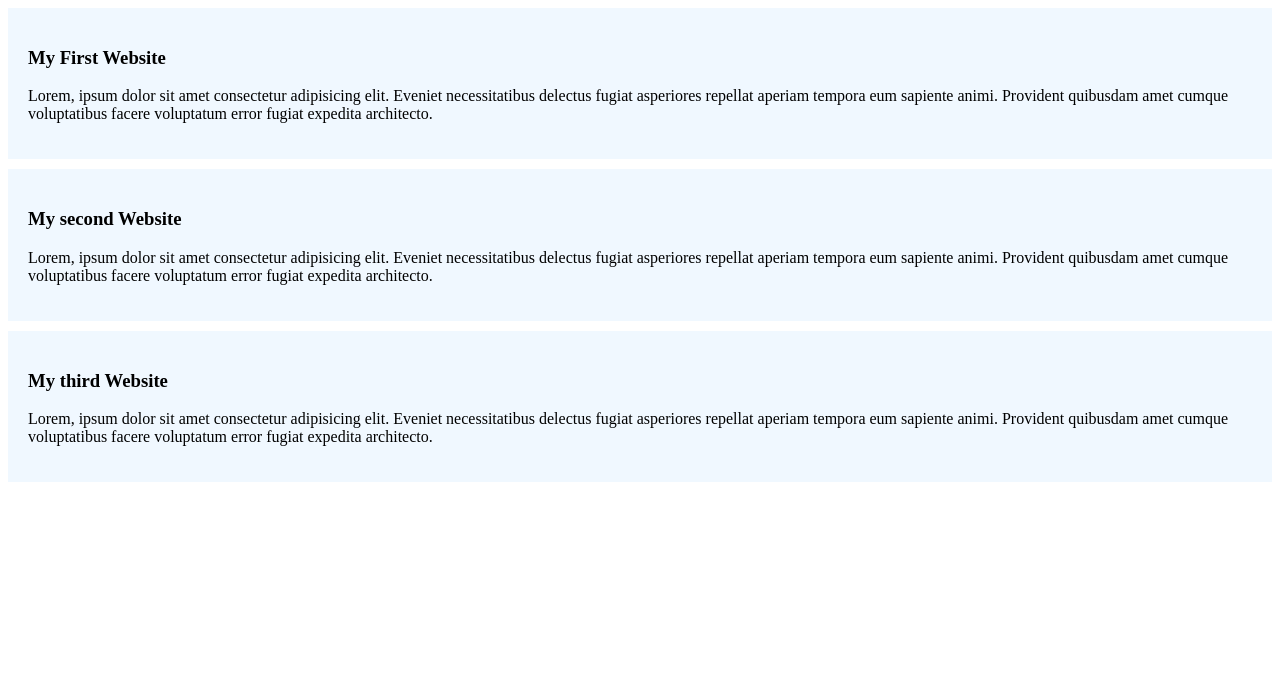
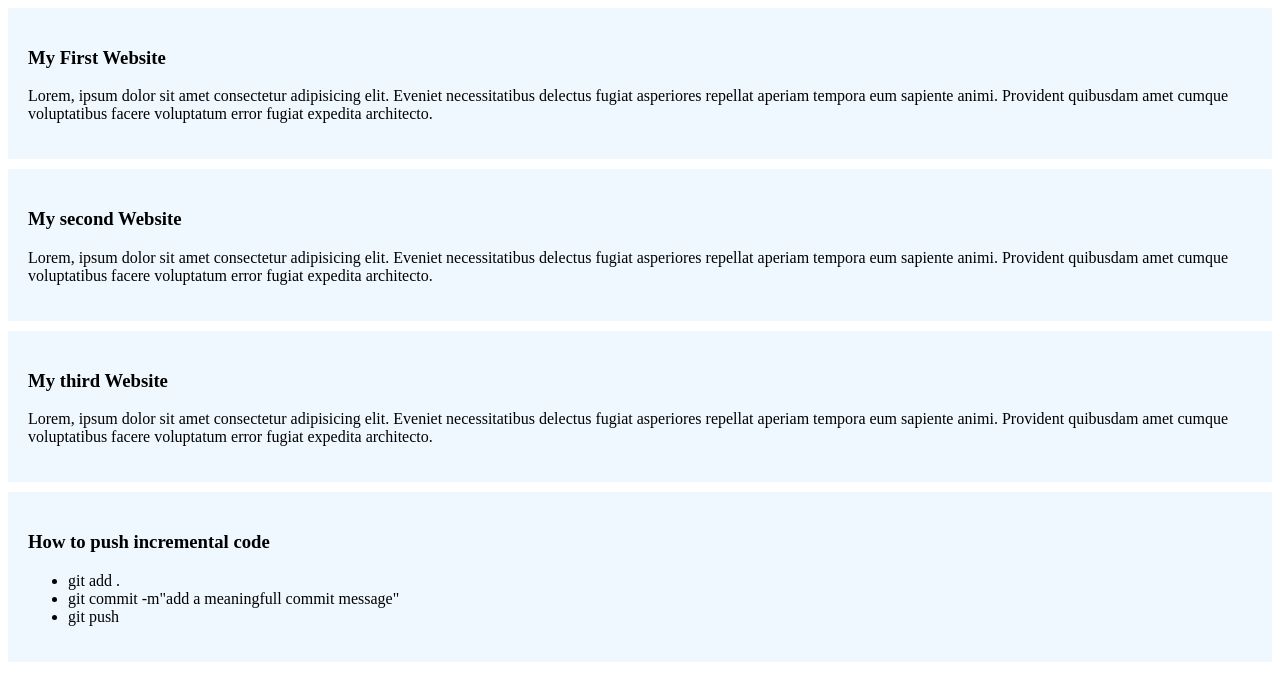
Before and after one commit to isha35-1215/flower-shop, a plain HTML site: page index.html in a window 1280 px wide. Drawn offline with Linux system fonts and the light colour scheme.

Commit message:
add list to push

```diff
--- a/index.html
+++ b/index.html
@@ -19,5 +19,13 @@
         <h3>My third Website</h3>
         <p>Lorem, ipsum dolor sit amet consectetur adipisicing elit. Eveniet necessitatibus delectus fugiat asperiores repellat aperiam tempora eum sapiente animi. Provident quibusdam amet cumque voluptatibus facere voluptatum error fugiat expedita architecto.</p>
     </div>
+    <div>
+        <h3>How to push incremental code</h3>
+        <ul>
+            <li>git add .</li>
+            <li>git commit -m"add a meaningfull commit message"</li>
+            <li>git push</li>
+        </ul>
+    </div>
 </body>
 </html>
```
